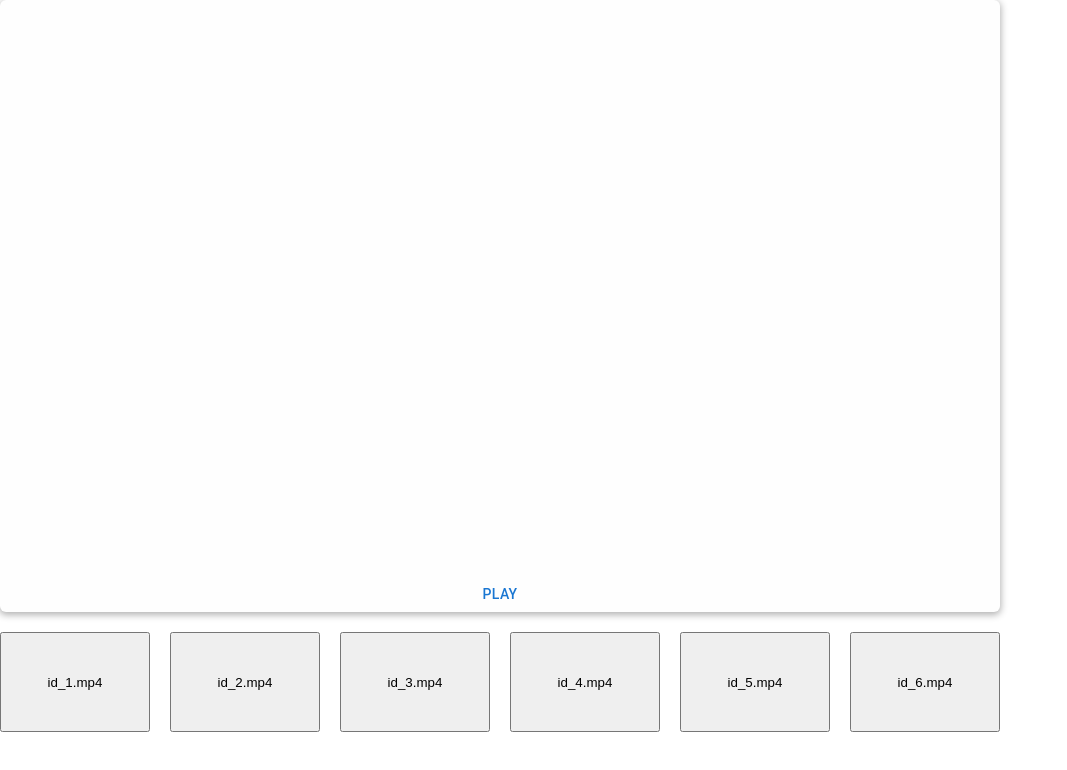
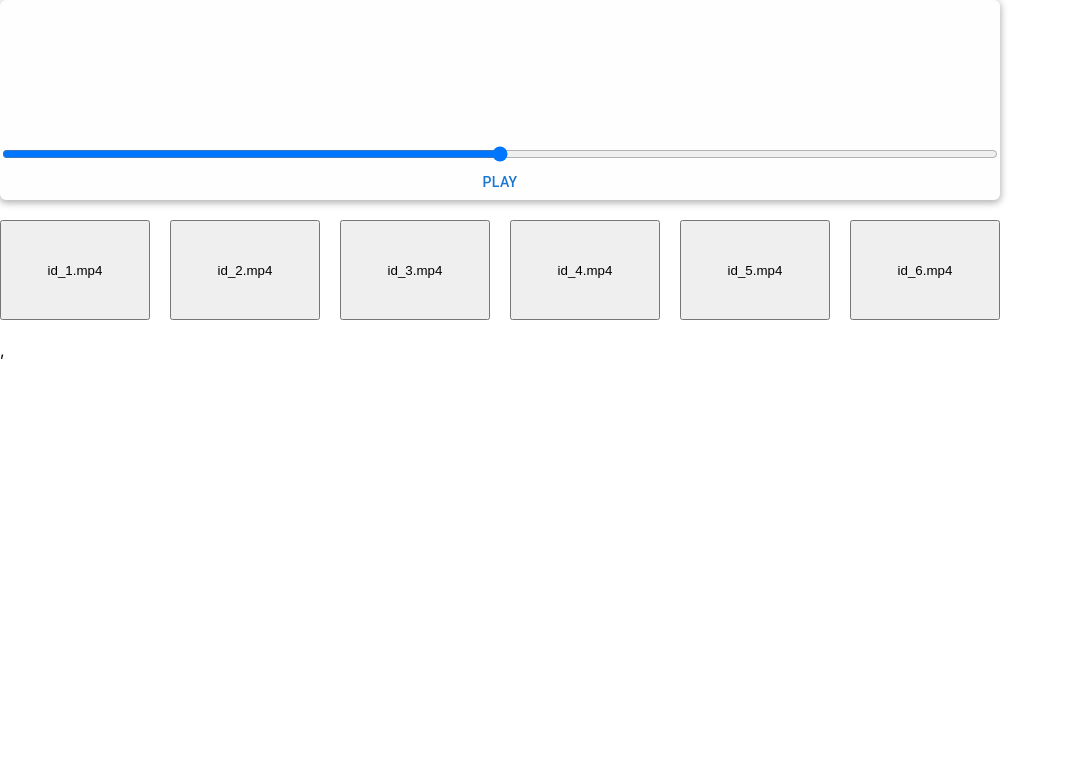
Before and after one commit to MrCoul3/pl, a React (Create React App) app: page / in a window 1280 px wide. Shown: the top 770 px of the page, without its empty margins (0-1067 px from the left). Built offline with nearby package versions, Linux system fonts and the light colour scheme.

Commit message:
refactor; add timeline;

```diff
--- a/package.json
+++ b/package.json
@@ -19,7 +19,6 @@
     "prettier": "^2.7.1",
     "react": "^18.2.0",
     "react-dom": "^18.2.0",
-    "react-redux": "^8.0.2",
     "react-scripts": "5.0.1",
     "typescript": "^4.7.4",
     "web-vitals": "^2.1.4"
--- a/src/app/hooks.ts
+++ /dev/null
@@ -1,6 +0,0 @@
-import { TypedUseSelectorHook, useDispatch, useSelector } from 'react-redux';
-import type { RootState, AppDispatch } from './store';
-
-// Use throughout your app instead of plain `useDispatch` and `useSelector`
-export const useAppDispatch = () => useDispatch<AppDispatch>();
-export const useAppSelector: TypedUseSelectorHook<RootState> = useSelector;
--- a/src/app/store.ts
+++ /dev/null
@@ -1,16 +0,0 @@
-import { configureStore, ThunkAction, Action } from '@reduxjs/toolkit';
-
-export const store = configureStore({
-  reducer: {
-
-  },
-});
-
-export type AppDispatch = typeof store.dispatch;
-export type RootState = ReturnType<typeof store.getState>;
-export type AppThunk<ReturnType = void> = ThunkAction<
-  ReturnType,
-  RootState,
-  unknown,
-  Action<string>
->;
--- a/src/component/MainPlayerFrame/MainPlayerFrame.tsx
+++ b/src/component/MainPlayerFrame/MainPlayerFrame.tsx
@@ -1,18 +1,14 @@
-import React, { useEffect, useState } from "react";
+import React, { useState } from "react";
 import style from "./style.module.css";
-import { PlayerInstance } from "../PlayerInstance/PlayerInstance";
 import { PLAYER_STATUSES } from "../../enums/PlayerStatuses";
 import { NavigationPanel } from "../NavigationPanel/NavigationPanel";
+import { VideoFramesComponent } from "../VideoFramesComponent/VideoFramesComponent";
 
 interface IProps {
   input: string[];
 }
 
 export const MainPlayerFrame = (props: IProps) => {
-  useEffect(() => {
-    console.log(props.input);
-  }, [props.input]);
-
   const [playerStatus, setPlayerStatus] = useState<PLAYER_STATUSES>(
     PLAYER_STATUSES.pause
   );
@@ -24,25 +20,10 @@ export const MainPlayerFrame = (props: IProps) => {
       setPlayerStatus(PLAYER_STATUSES.pause);
   }
 
-  function setGridStyle() {
-    if (props.input.length > 4 && props.input.length <= 9) {
-      return {gridTemplateColumns: "repeat(3, 1fr)"}
-    }
-  }
-//  TODO: вынести в отдельный компонент   videoFrames
-
   return (
     <>
       <section className={style.playerFrame}>
-        <div style={setGridStyle()} className={style.videoFrames}>
-          {props.input.map((input) => (
-            <PlayerInstance
-              playerStatus={playerStatus}
-              input={input}
-            />
-          ))}
-        </div>
-
+        <VideoFramesComponent status={playerStatus} inputs={props.input} />
         <NavigationPanel status={playerStatus} action={playerAction} />
       </section>
     </>
--- a/src/component/MainPlayerFrame/style.module.css
+++ b/src/component/MainPlayerFrame/style.module.css
@@ -3,7 +3,8 @@
     display: flex;
     box-shadow: 0px 2px 7px 1px rgba(0, 0, 0, 0.3);
     width: 1000px;
-    height: 612px;
+    min-height: 200px;
+    height: 100%;
     background: #FEFEFE;
     border-radius: 6px;
     flex-direction: column;
--- a/src/component/NavigationPanel/NavigationPanel.tsx
+++ b/src/component/NavigationPanel/NavigationPanel.tsx
@@ -2,7 +2,8 @@ import { observer } from "mobx-react";
 import style from "./style.module.css";
 import { PLAYER_STATUSES } from "../../enums/PlayerStatuses";
 import { Button } from "@mui/material";
-import React from "react";
+import React, { ChangeEvent } from "react";
+import { useStore } from "../../hooks/useStore";
 
 interface INavPanel {
   status: PLAYER_STATUSES;
@@ -10,12 +11,29 @@ interface INavPanel {
 }
 
 export const NavigationPanel = observer((props: INavPanel) => {
+  const store = useStore();
+  function onHandleChange(e: ChangeEvent<HTMLInputElement>) {
+    const target = e.currentTarget;
+    // TODO: привязать движение слайдера к времени роликов (двигая слайдер - изменять время роликов)
+      console.debug('store.currentTimeStamp', store.currentTimeStamp)
+    store.setCurrentTimeStamp(+target.value)
+  }
+
   return (
     <>
       <div className={style.navigationPanel}>
-        <Button onClick={props.action}>
-          {props.status === PLAYER_STATUSES.pause ? "Play" : "Pause"}
-        </Button>
+        <input
+          onChange={(e) => onHandleChange(e)}
+          min="0"
+          max="300000"
+          type="range"
+        />
+        <div className={style.flexContainer}>
+          <Button onClick={props.action}>
+            {props.status === PLAYER_STATUSES.pause ? "Play" : "Pause"}
+          </Button>
+          <div></div>
+        </div>
       </div>
     </>
   );
--- a/src/component/NavigationPanel/style.module.css
+++ b/src/component/NavigationPanel/style.module.css
@@ -1,4 +1,10 @@
 .navigationPanel {
     display: flex;
     justify-content: center;
+    flex-direction: column;
 }
+
+.flexContainer {
+    display: flex;
+    justify-content: center;
+}
--- a/src/component/PlayerInstance/PlayerInstance.tsx
+++ b/src/component/PlayerInstance/PlayerInstance.tsx
@@ -12,7 +12,7 @@ export const PlayerInstance = (props: IInput) => {
   const [currentTime, setCurrentTime] = useState<number | undefined>(0);
 
   const videoElement = () => {
-    if (currentVideo.current !== null) {
+    if (currentVideo.current) {
       const current = currentVideo.current as HTMLVideoElement;
       return current;
     }
@@ -29,18 +29,24 @@ export const PlayerInstance = (props: IInput) => {
 
   useEffect(() => {
     actions();
+    const durationInMills = videoElement()?.duration;
+    if (durationInMills) console.log(durationInMills * 1000);
   }, [props.playerStatus]);
 
   useEffect(() => {
-    videoElement()?.addEventListener("timeupdate", (e) => {
+    function videoElementListener() {
       setCurrentTime(videoElement()?.currentTime);
-    });
+    }
+    videoElement()?.addEventListener("timeupdate", videoElementListener);
+    return () => {
+      videoElement()?.removeEventListener("timeupdate", videoElementListener);
+    };
   }, []);
 
   return (
     <div className={style.instanceWrap}>
       <span className={style.timestamp}>{currentTime}</span>
-      <video ref={currentVideo} width= "100%" src={props.input} />
+      <video ref={currentVideo} width="100%" src={props.input} />
     </div>
   );
 };
--- /dev/null
+++ b/src/component/VideoFramesComponent/VideoFramesComponent.tsx
@@ -0,0 +1,23 @@
+import { observer } from "mobx-react";
+import style from "../MainPlayerFrame/style.module.css";
+import { PlayerInstance } from "../PlayerInstance/PlayerInstance";
+import React from "react";
+import { PLAYER_STATUSES } from "../../enums/PlayerStatuses";
+interface IProps {
+  inputs: string[];
+  status: PLAYER_STATUSES;
+}
+export const VideoFramesComponent = observer((props: IProps) => {
+  function setGridStyle() {
+    if (props.inputs.length > 4 && props.inputs.length <= 9) {
+      return { gridTemplateColumns: "repeat(3, 1fr)" };
+    }
+  }
+  return (
+    <div style={setGridStyle()} className={style.videoFrames}>
+      {props.inputs.map((input) => (
+        <PlayerInstance playerStatus={props.status} input={input} />
+      ))}
+    </div>
+  );
+});
--- /dev/null
+++ b/src/hooks/useStore.ts
@@ -0,0 +1,9 @@
+import { MobXProviderContext } from "mobx-react";
+import { useContext } from "react";
+import { AppStore } from "../store/AppStore";
+
+export const useStore = () => {
+  const ctx = useContext(MobXProviderContext);
+  const store = ctx.store as AppStore;
+  return store;
+};
--- a/src/index.tsx
+++ b/src/index.tsx
@@ -1,21 +1,22 @@
 import React from 'react';
 import { createRoot } from 'react-dom/client';
-import { Provider } from 'react-redux';
-import { store } from './app/store';
-import App from './App';
 import reportWebVitals from './reportWebVitals';
 import './index.css';
 import {PlayerApp} from "./PlayerApp";
+import { Provider } from "mobx-react";
+import {AppStore} from "./store/AppStore";
 
 const container = document.getElementById('root')!;
 const root = createRoot(container);
+const store = new AppStore();
+
 
 root.render(
   <React.StrictMode>
-    <Provider store={store}>
       {/*<App />*/}
-      <PlayerApp />
-    </Provider>
+      <Provider store={store}>
+          <PlayerApp />
+      </Provider>,
   </React.StrictMode>
 );
 
--- /dev/null
+++ b/src/store/AppStore.ts
@@ -0,0 +1,13 @@
+import { makeAutoObservable } from "mobx";
+
+export class AppStore {
+  currentTimeStamp: number = 0;
+
+  setCurrentTimeStamp(value: number) {
+    this.currentTimeStamp = value;
+  }
+
+  constructor() {
+    makeAutoObservable(this);
+  }
+}
```
Also changed, not shown: 1 other file (tests, documents, lock files or other folders).
